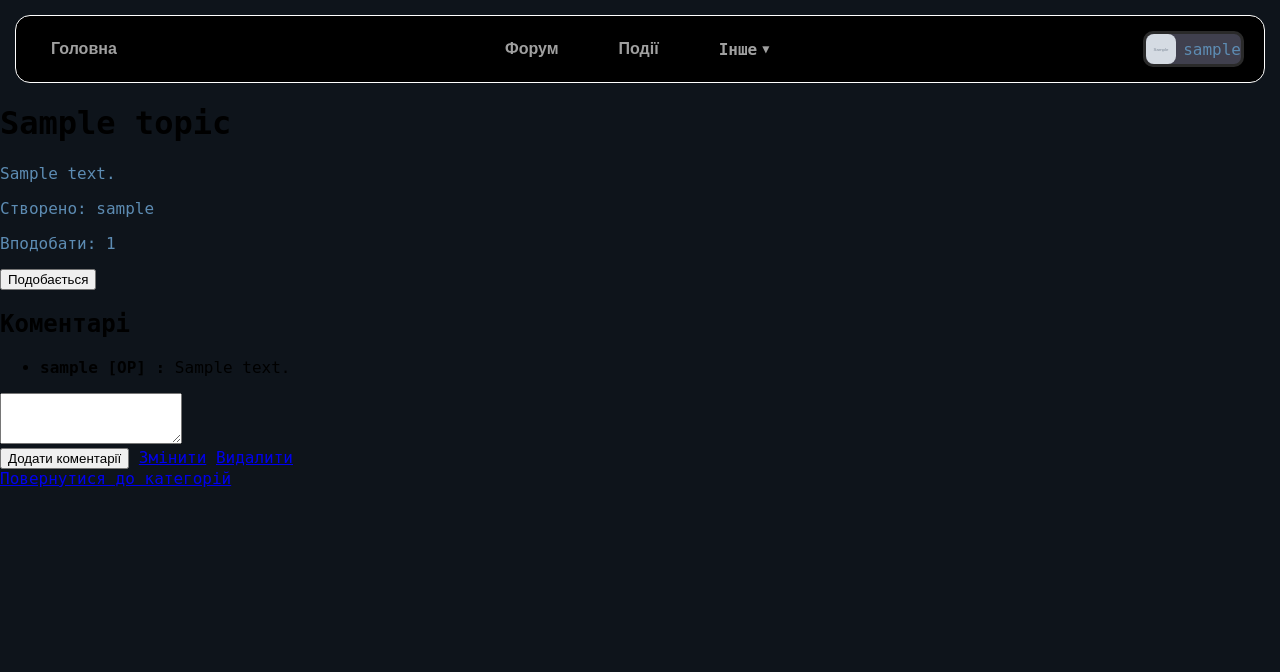
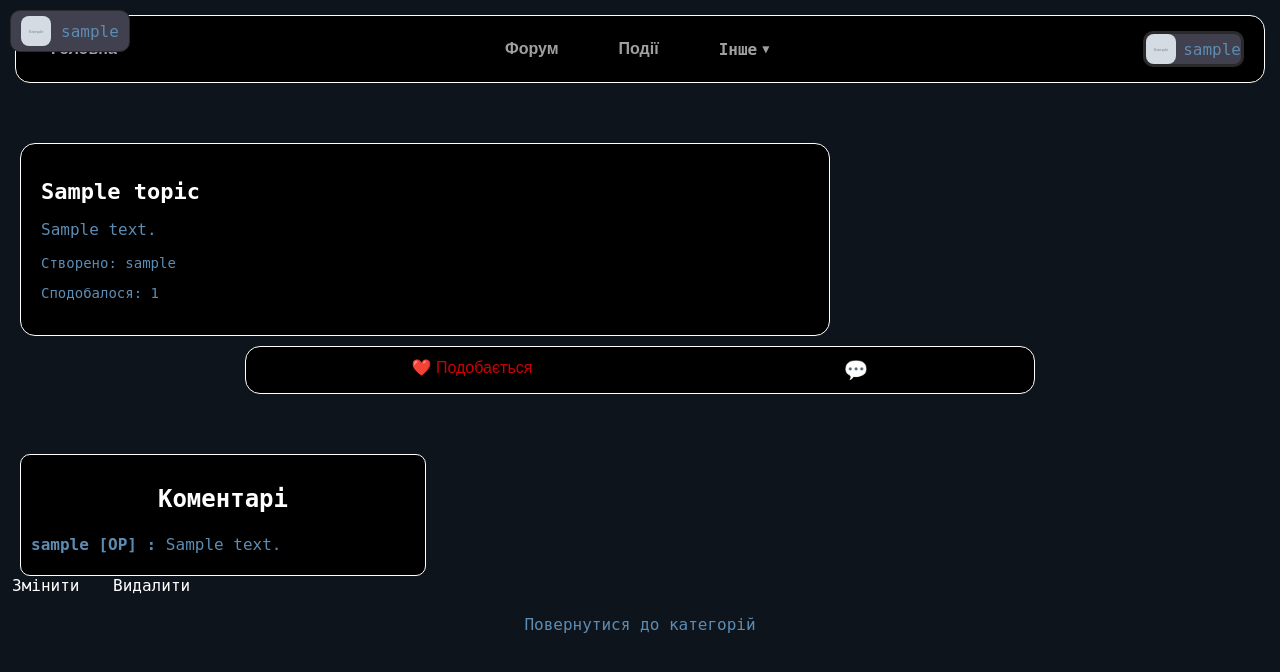
Before and after one commit to 13max11/portal_group, a Django app: page /forum/topic/1/ in a window 1280 px wide. Shown: the top 672 px of the page. Run offline with Django 5.2, Linux system fonts and the light colour scheme; a user stored in the database is signed in; tables that the repository leaves empty hold one stand-in row (values such as "Sample post"); grey boxes marked "Sample" are stand-in pictures.

Commit message:
Зробив ще 2 сторінки для форуму. (залишилась 1)

```diff
--- /dev/null
+++ b/static/css/forum-topic.css
@@ -0,0 +1,200 @@
+.topics-user-field {
+    position: absolute;
+    top: 10px;
+    left: 10px;
+    display: flex;
+    align-items: center;
+    border-radius: 10px;
+    border: solid 1px #2a2a2a;
+    background-color: #40404e;
+    padding: 5px 10px;
+}
+
+.topics-avatar {
+    object-fit: cover;
+    border-radius: 8px;
+    width: 30px;
+    height: 30px;
+}
+
+.topics-user-name {
+    color: #5D8CB3;
+    margin-left: 10px;
+}
+
+/* Основной блок информации topic */
+.topics-main-container {
+    background-color: black;
+    border: 0.5px solid white;
+    border-radius: 15px;
+    padding: 20px;
+    width: 60%;
+    margin: 60px 20px 0;
+    color: #5D8CB3;
+    position: relative;
+}
+
+.topics-content {
+    text-align: left;
+}
+
+.topics-title {
+    color: white;
+    font-size: 22px;
+}
+
+.topics-description {
+    margin: 8px 0;
+}
+
+.topics-created,
+.topics-likes {
+    font-size: 14px;
+}
+
+/* Блок с комментариями слева */
+.topics-side-comments {
+    background-color: black;
+    border: 0.5px solid white;
+    border-radius: 10px;
+    padding: 10px;
+    width: 30%;
+    margin: 60px 20px 0 20px;
+    color: #5D8CB3;
+    position: relative;
+    max-height: 400px; /* Опционально: если вы хотите ограничить по высоте */
+    overflow-y: auto; /* Добавляем прокрутку, если комментариев много */
+}
+
+.topics-side-comments ul {
+    list-style-type: none;
+    padding: 0;
+    margin: 0;
+}
+
+.topics-side-comments li {
+    word-wrap: break-word; /* Обрезка текста, если слишком длинный */
+    max-width: 100%; /* Оградиваем комментарии в пределах родительского блока */
+    margin-bottom: 8px;
+    line-height: 1.5;
+    color: #5D8CB3;
+}
+
+.topics-side-comments h2 {
+    text-align: center;
+    color: white;
+}
+
+/* Интерактивный блок с кнопкой Лайк и комментариями */
+.topics-interaction-container {
+    display: flex;
+    justify-content: space-around;
+    background-color: black;
+    border: 0.5px solid white;
+    border-radius: 15px;
+    padding: 10px;
+    width: 60%;
+    margin: 10px auto;
+}
+
+.topics-like-btn {
+    background: none;
+    border: none;
+    color: #CC0000;
+    font-size: 16px;
+    cursor: pointer;
+    transition: color 0.3s ease, transform 0.2s ease;
+}
+
+.topics-like-btn:hover {
+    color: #FF3333;
+    transform: scale(1.1);
+}
+
+.topics-comment-btn {
+    background: none;
+    border: none;
+    font-size: 20px;
+    color: #5D8CB3;
+    cursor: pointer;
+}
+
+/* Анимация появления комментариев */
+.topics-comment-section {
+    display: none;
+    flex-direction: column;
+    align-items: flex-start;
+    width: 60%;
+    margin: 10px auto;
+    padding: 10px;
+    background-color: black;
+    border: 0.5px solid white;
+    border-radius: 10px;
+    animation: showComment 0.5s ease-in-out;
+}
+
+.topics-comment-input {
+    width: 98%;
+    height: 50px; /* Статическая высота поля ввода */
+    padding: 5px; /* Уменьшенный отступ */
+    border: 1px solid #5D8CB3;
+    color: #5D8CB3;
+    border-radius: 5px;
+    resize: none; /* Отключаем возможность изменять размер */
+}
+
+.topics-add-comment-btn {
+    color: #5D8CB3;
+    background: none;
+    border: none;
+    font-size: 16px;
+    cursor: pointer;
+}
+
+/* Анимация появления поля комментариев */
+@keyframes showComment {
+    0% {
+        transform: translateY(-20px);
+        opacity: 0;
+    }
+    100% {
+        transform: translateY(0);
+        opacity: 1;
+    }
+}
+
+/* Кнопки действия */
+.topics-actions .topics-edit-btn,
+.topics-actions .topics-delete-btn {
+    color: white;
+    text-decoration: none;
+    font-size: 16px;
+    border: none;
+    cursor: pointer;
+    padding: 8px 12px;
+}
+
+.topics-edit-btn {
+    color: #0066CC;
+}
+
+.topics-edit-btn:hover {
+    color: #3399FF;
+}
+
+.topics-delete-btn {
+    color: #CC0000;
+}
+
+.topics-delete-btn:hover {
+    color: #FF3333;
+}
+
+/* Кнопка возврата назад */
+.topics-back-btn {
+    display: block;
+    margin: 20px auto;
+    color: #5D8CB3;
+    text-decoration: none;
+    text-align: center;
+}
--- a/templates/base.html
+++ b/templates/base.html
@@ -40,7 +40,7 @@
         <!-- Правая секция -->
         <div class="right-section">
             {% if not request.user.is_authenticated %}
-                <a href="{% url 'login' %}" class="login-button"><b>Логін</b></a>
+                <a href="{% url 'login' %}" class="login-button"><b>Вхід</b></a>
                 <a href="{% url 'register' %}" class="register-button"><b>Реєстрація</b></a>
             {% else %}
                 <a href="{% url 'profile' request.user.username %}">
--- a/templates/forum_system/topic_detail.html
+++ b/templates/forum_system/topic_detail.html
@@ -6,18 +6,90 @@
 
 {% block content %}
 
+<head>
+    {% load static %}
+    <link rel="stylesheet" href="{% static 'css/forum-topic.css' %}">
+</head>
 
-<h1>{{ topic.title }}</h1>
-<p>{{ topic.content|linebreaks }}</p>
-<p>Створено: {{ topic.created_by }}</p>
-<p>Вподобати: {{ likes_count }}</p>
+<!-- Профиль пользователя слева сверху от основного блока -->
+<!-- Аватар и пользователь -->
+<a href="{% url 'profile' request.user.username %}">
+    <div class="topics-user-field">
+        <img src="{{ request.user.avatar.url }}" alt="avatar" class="topics-avatar">
+        <div class="topics-user-name">{{ request.user.username }}</div>
+    </div>
+</a>
 
-<form method="post">
-    {% csrf_token %}
-    <button type="submit" name="like">
-        {% if request.user in topic.likes.all %} Не подобається {% else %} Подобається {% endif %}
-    </button>
-</form>
+<!-- Основной блок информации о topic -->
+<div class="topics-main-container">
+    <div class="topics-content">
+        <h1 class="topics-title">{{ topic.title }}</h1>
+        <p class="topics-description">{{ topic.content|linebreaks }}</p>
+        <p class="topics-created">Створено: <span>{{ topic.created_by }}</span></p>
+        <p class="topics-likes">Сподобалося: <span>{{ likes_count }}</span></p>
+    </div>
+</div>
+
+<!-- Интерфейс с кнопкой Лайк и Комментарии -->
+<div class="topics-interaction-container">
+    <form method="post">
+        {% csrf_token %}
+        <button type="submit" name="like" class="topics-like-btn">
+            {% if request.user in topic.likes.all %}
+                👍 Не подобається
+            {% else %}
+                ❤️ Подобається
+            {% endif %}
+        </button>
+    </form>
+
+    <button class="topics-comment-btn">💬</button>
+</div>
+
+<!-- Секция для ввода комментариев с анимацией -->
+<div class="topics-comment-section">
+    <form method="post">
+        {% csrf_token %}
+        <textarea name="content" class="topics-comment-input" rows="3" required placeholder="Напишіть ваш коментар" maxlength="1200"></textarea>
+        <button type="submit" name="comment" class="topics-add-comment-btn">Додати коментарії</button>
+    </form>
+</div>
+
+<!-- Дополнительный блок с комментариями справа -->
+<div class="topics-side-comments">
+    <h2>Коментарі</h2>
+    <ul>
+        {% for comment in comments %}
+            <li>
+                <strong>{{ comment.created_by.username }} {% if comment.created_by.pk == topic.created_by.pk %} [OP] {% endif %} :</strong>
+                {{ comment.content }}
+            </li>
+        {% endfor %}
+    </ul>
+</div>
+
+<!-- Кнопки для редактирования и удаления -->
+<div class="topics-actions">
+    {% if request.user == topic.created_by %}
+        <a href="{% url 'update-topic' topic.id %}" class="topics-edit-btn">Змінити</a>
+        <a href="{% url 'delete-topic' topic.pk %}" class="topics-delete-btn">Видалити</a>
+    {% endif %}
+</div>
+
+<!-- Кнопка возврата назад -->
+<a href="{% url 'category-detail' topic.category.id %}" class="topics-back-btn">Повернутися до категорій</a>
+
+
+<script>
+    document.addEventListener('DOMContentLoaded', () => {
+        const commentBtn = document.querySelector('.topics-comment-btn');
+        const commentSection = document.querySelector('.topics-comment-section');
+
+        commentBtn.addEventListener('click', () => {
+            commentSection.style.display = commentSection.style.display === 'block' ? 'none' : 'block';
+        });
+    });
+</script>
 
 <!-- <h2>Опитування</h2>
 {% for poll in topic.polls.all %}
@@ -53,31 +125,4 @@
 {% if request.user == topic.created_by %}
     <a href="{% url 'create-poll' topic.id %}">Створити опитування</a>
 {% endif %} -->
-
-<h2>Коментарі</h2>
-<ul>
-    {% for comment in comments %}
-    <li>
-        <strong>{{ comment.created_by.username }} {% if comment.created_by.pk == topic.created_by.pk %} [OP] {% endif %} :</strong>
-        {{ comment.content }}
-    </li>
-    {% endfor %}
-</ul>
-
-{% if request.user.is_authenticated %}
-<form method="post">
-    {% csrf_token %}
-    <textarea name="content" rows="3" required></textarea><br>
-    <button type="submit" name="comment">Додати коментарії</button>
-    {% if request.user == topic.created_by %}
-        <a href="{% url 'update-topic' topic.id %}">Змінити</a>
-        <a href="{% url 'delete-topic' topic.pk %}">Видалити</a>
-    {% endif %}
-</form>
-{% else %}
-    <p>Ви маєте бути автентифікованим.</p>
-{% endif %}
-
-<a href="{% url 'category-detail' topic.category.id %}">Повернутися до категорій</a>
-
 {% endblock %}
```
Also changed, not shown: static/css/forum-category.css (added, +140 -0 lines), static/css/forum.css (+48 -8 lines), templates/forum_system/category_detail.html (+46 -5 lines), templates/forum_system/forum.html (+9 -8 lines).
